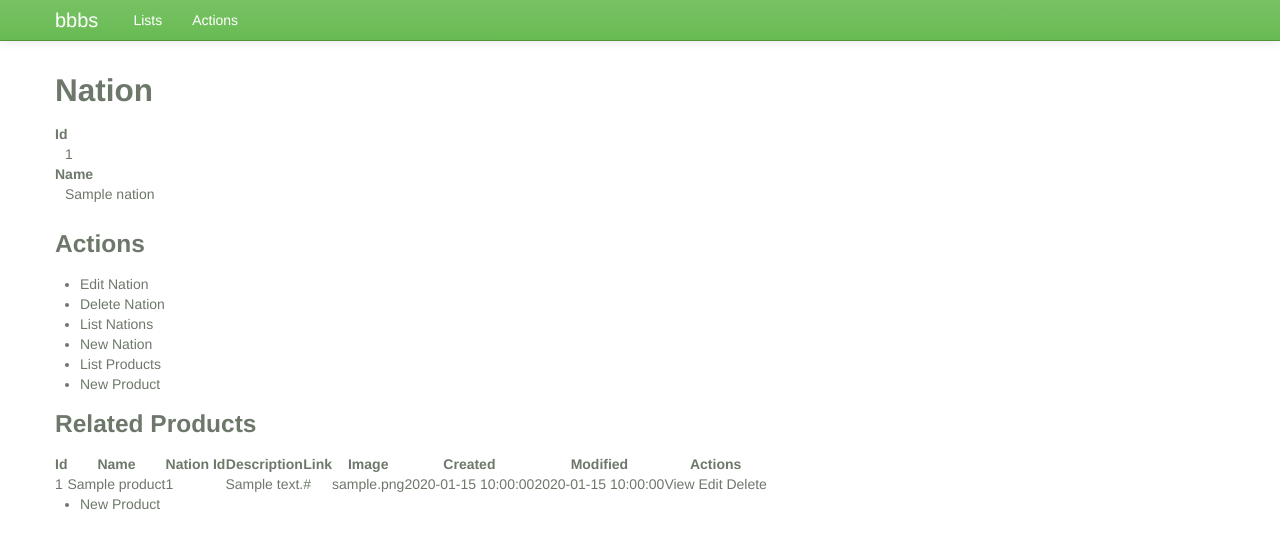
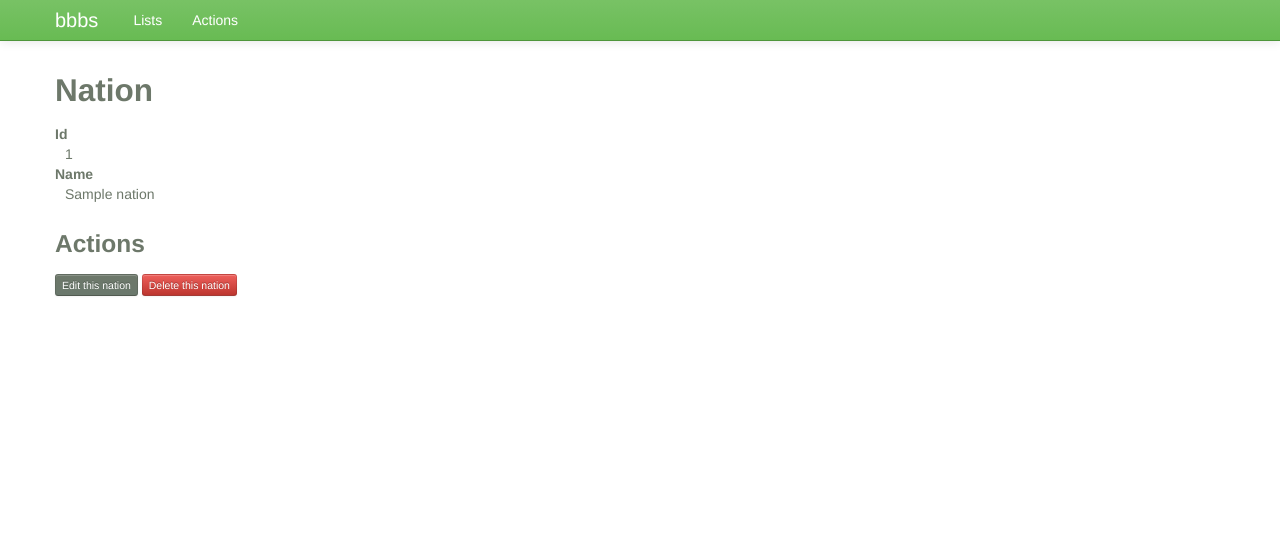
Before and after one commit to kazuhirosaji/bbbs_cookbook, a CakePHP app: the page made by app/View/Nations/view.ctp in a window 1280 px wide. Shown: the top 549 px of the page. Run offline with PHP 8.4 and a stand-in for CakePHP, Linux system fonts and the light colour scheme; the template is opened without the code that fills it: most values are stand-ins (such as "Sample title", 1, 10 or a date in 2020); some libraries are stand-ins or nearby versions.

Commit message:
Change view nation page design

```diff
--- a/app/View/Nations/view.ctp
+++ b/app/View/Nations/view.ctp
@@ -13,55 +13,18 @@
 		</dd>
 	</dl>
 </div>
+
 <div class="actions">
 	<h3><?php echo __('Actions'); ?></h3>
-	<ul>
-		<li><?php echo $this->Html->link(__('Edit Nation'), array('action' => 'edit', $nation['Nation']['id'])); ?> </li>
-		<li><?php echo $this->Form->postLink(__('Delete Nation'), array('action' => 'delete', $nation['Nation']['id']), null, __('Are you sure you want to delete # %s?', $nation['Nation']['id'])); ?> </li>
-		<li><?php echo $this->Html->link(__('List Nations'), array('action' => 'index')); ?> </li>
-		<li><?php echo $this->Html->link(__('New Nation'), array('action' => 'add')); ?> </li>
-		<li><?php echo $this->Html->link(__('List Products'), array('controller' => 'products', 'action' => 'index')); ?> </li>
-		<li><?php echo $this->Html->link(__('New Product'), array('controller' => 'products', 'action' => 'add')); ?> </li>
-	</ul>
+	<?php echo $this->Html->link(
+			__('Edit this nation'),
+			array('action' => 'edit', $nation['Nation']['id']),
+			array('class' => 'btn btn-primary btn-mini')
+	);?>
+	<?php echo $this->Form->postLink(
+			__('Delete this nation'),
+			array('action' => 'delete', $nation['Nation']['id']),
+			array('class' => 'btn btn-danger btn-mini'),
+			__('Are you sure you want to delete this nation?')
+	);?>
 </div>
-<div class="related">
-	<h3><?php echo __('Related Products'); ?></h3>
-	<?php if (!empty($nation['Product'])): ?>
-	<table cellpadding = "0" cellspacing = "0">
-	<tr>
-		<th><?php echo __('Id'); ?></th>
-		<th><?php echo __('Name'); ?></th>
-		<th><?php echo __('Nation Id'); ?></th>
-		<th><?php echo __('Description'); ?></th>
-		<th><?php echo __('Link'); ?></th>
-		<th><?php echo __('Image'); ?></th>
-		<th><?php echo __('Created'); ?></th>
-		<th><?php echo __('Modified'); ?></th>
-		<th class="actions"><?php echo __('Actions'); ?></th>
-	</tr>
-	<?php foreach ($nation['Product'] as $product): ?>
-		<tr>
-			<td><?php echo $product['id']; ?></td>
-			<td><?php echo $product['name']; ?></td>
-			<td><?php echo $product['nation_id']; ?></td>
-			<td><?php echo $product['description']; ?></td>
-			<td><?php echo $product['link']; ?></td>
-			<td><?php echo $product['imagename']; ?></td>
-			<td><?php echo $product['created']; ?></td>
-			<td><?php echo $product['modified']; ?></td>
-			<td class="actions">
-				<?php echo $this->Html->link(__('View'), array('controller' => 'products', 'action' => 'view', $product['id'])); ?>
-				<?php echo $this->Html->link(__('Edit'), array('controller' => 'products', 'action' => 'edit', $product['id'])); ?>
-				<?php echo $this->Form->postLink(__('Delete'), array('controller' => 'products', 'action' => 'delete', $product['id']), null, __('Are you sure you want to delete # %s?', $product['id'])); ?>
-			</td>
-		</tr>
-	<?php endforeach; ?>
-	</table>
-<?php endif; ?>
-
-	<div class="actions">
-		<ul>
-			<li><?php echo $this->Html->link(__('New Product'), array('controller' => 'products', 'action' => 'add')); ?> </li>
-		</ul>
-	</div>
-</div>
```
